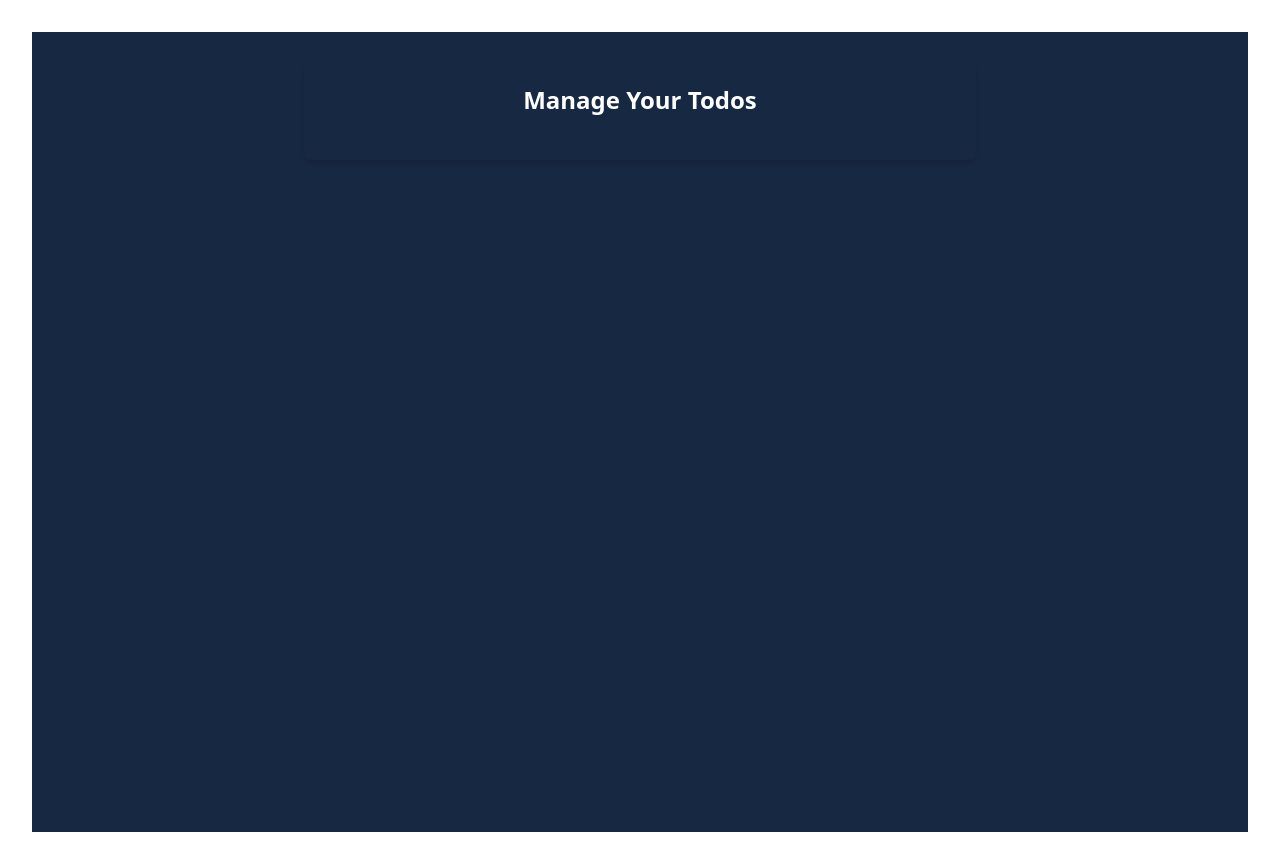
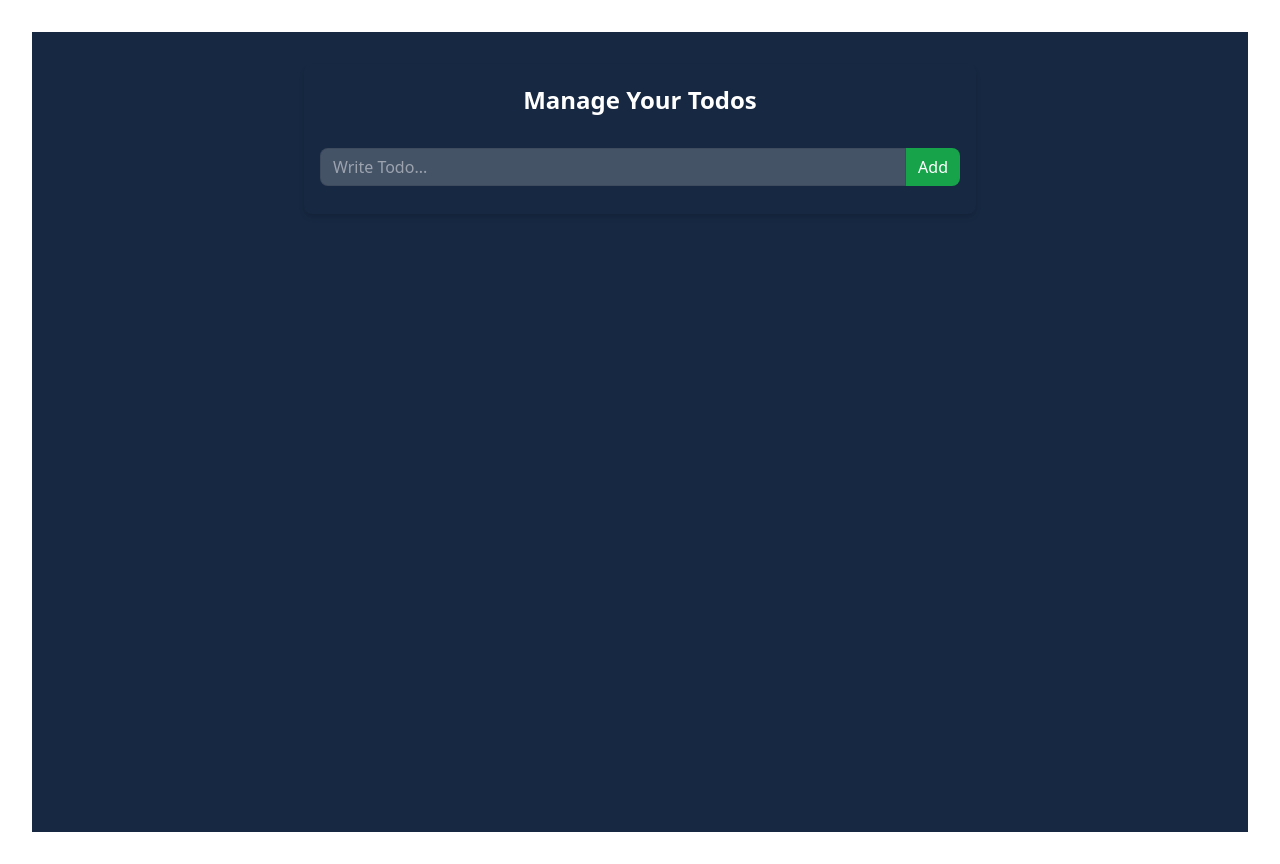
Before and after one commit to aashujames/todocontext-local, a React (Vite) app: page / in a window 1280 px wide. Built offline with nearby package versions, Linux system fonts and the light colour scheme.

Commit message:
linking components to app.jsx

```diff
--- a/src/App.jsx
+++ b/src/App.jsx
@@ -1,6 +1,8 @@
 import { useEffect, useState } from "react";
 import "./App.css";
 import { TodoProvider } from "./context";
+import TodoForm from "./components/TodoForm";
+import TodoItem from "./components/TodoItem";
 
 function App() {
     const [todos, setTodos] = useState([]);
@@ -49,9 +51,17 @@
                     <h1 className="text-2xl font-bold text-center mb-8 mt-2">
                         Manage Your Todos
                     </h1>
-                    <div className="mb-4">{/* Todo form goes here */}</div>
+                    <div className="mb-4">
+                        {/* Todo form goes here */}
+                        <TodoForm />
+                    </div>
                     <div className="flex flex-wrap gap-y-3">
                         {/*Loop and Add TodoItem here */}
+                        {todos.map((todo) => (
+                            <div key={todo.id} className="w-full">
+                                <TodoItem todo={todo} />
+                            </div>
+                        ))}
                     </div>
                 </div>
             </div>
--- a/src/components/TodoItem.jsx
+++ b/src/components/TodoItem.jsx
@@ -1,4 +1,4 @@
-import React from "react";
+import React, { useState } from "react";
 import { useTodo } from "../context";
 
 function TodoItem({ todo }) {
```
